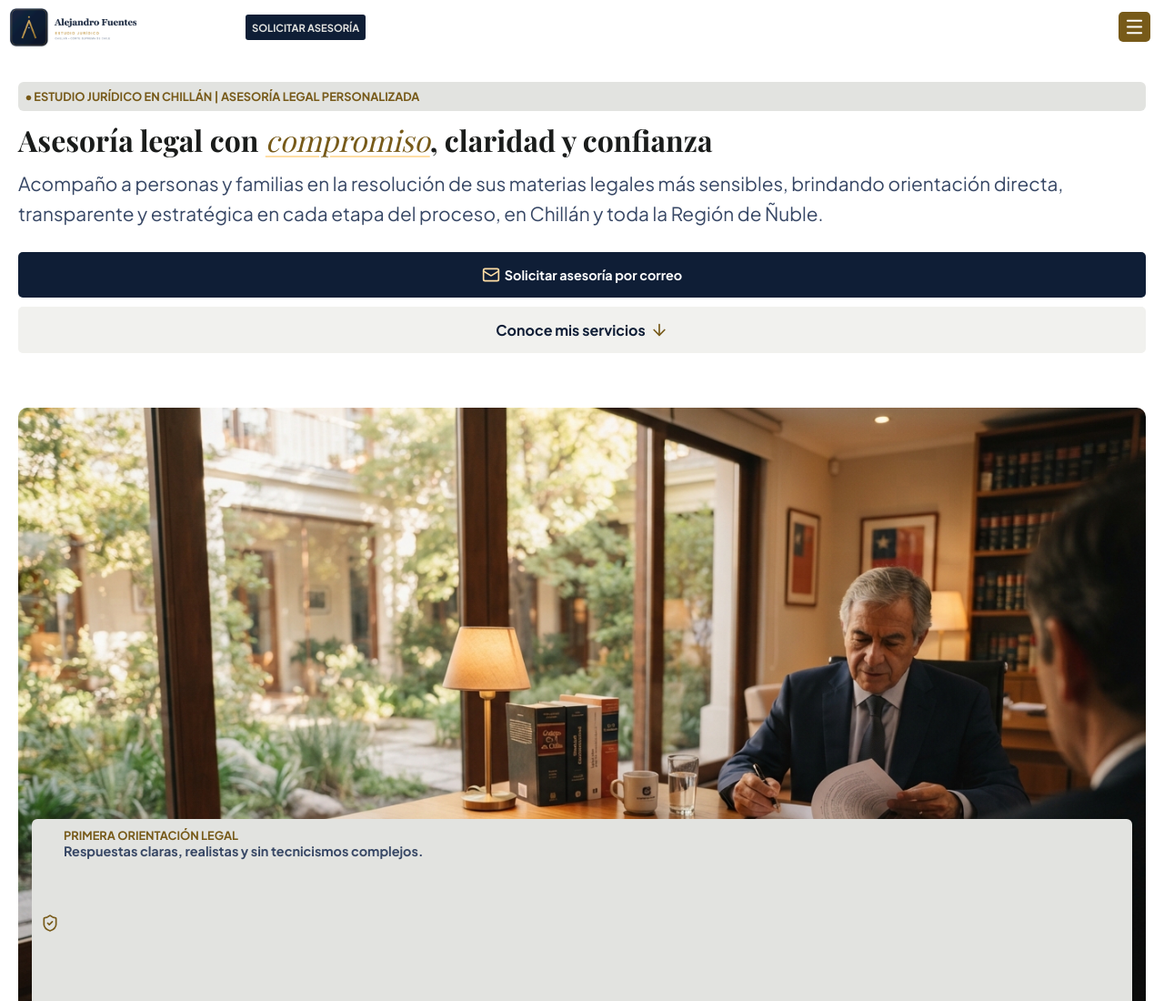
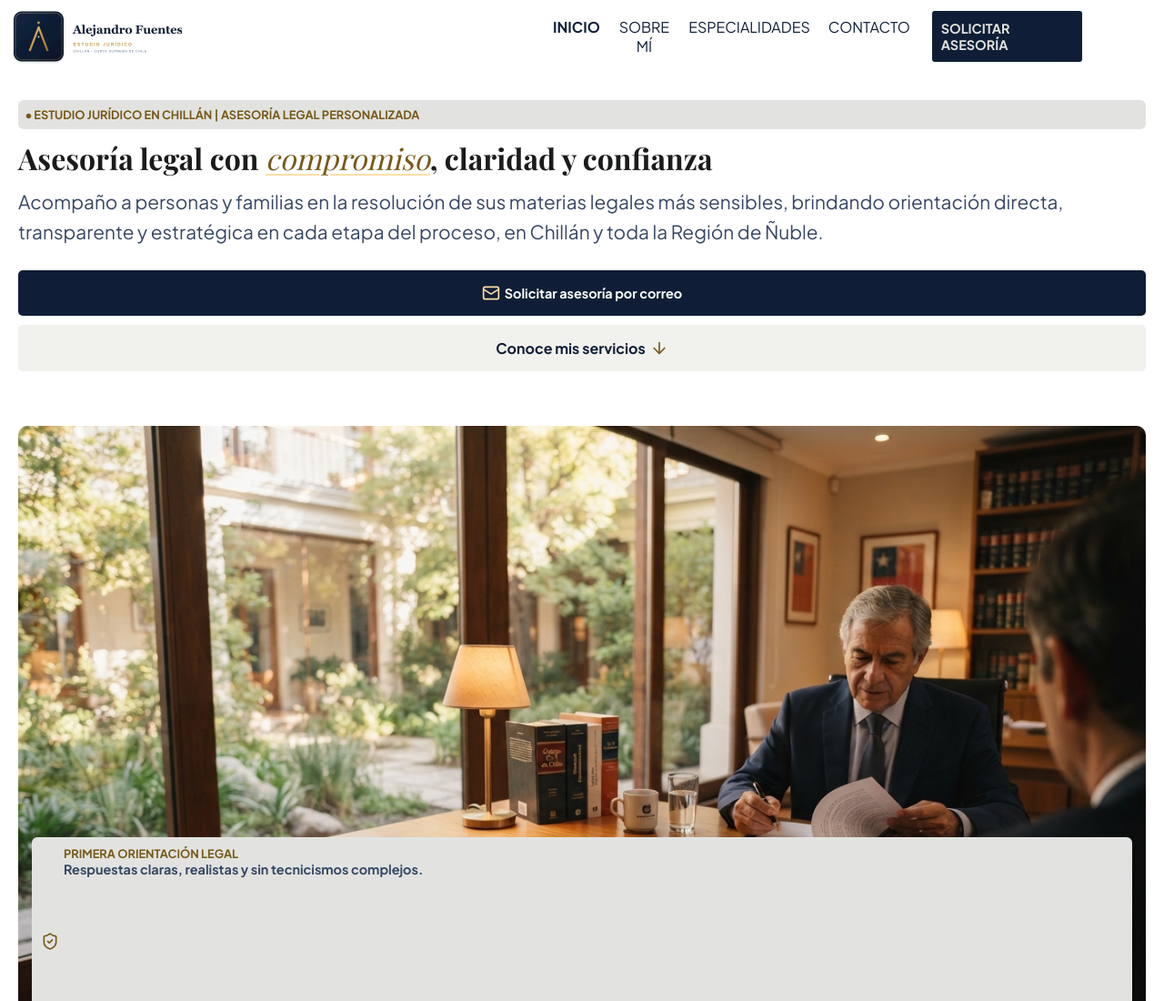
Before and after one commit to PauletteM06/demo-estudio-juridico, a website built with Vite: page index.html in a window 1280 px wide. Shown: the top 1100 px of the page at 91% size. Built offline with nearby package versions, Linux system fonts and the light colour scheme; a web font is replaced by a local one.

Commit message:
Termina estilos desktop para el Header

```diff
--- a/sass/layout/_header.scss
+++ b/sass/layout/_header.scss
@@ -7,8 +7,17 @@ header{
     gap: 120px;
     margin-bottom: 10px;
 
+    @media (min-width: 1024px) {
+        gap: 24px;
+        justify-content: space-between;
+    }
+
     img{
         width: 150px;
+
+        @media (min-width: 1024px) {
+            width: 200px;
+        }
     }
 
     .btn-hamburguer{
@@ -30,6 +39,10 @@ header{
 
         &:hover{
             opacity: .8;
+        }
+
+        @media (min-width: 1024px) {
+            display: none;
         }
     }
 
@@ -61,6 +74,37 @@ header{
             }
         }
 
+        @media (min-width: 1024px) {
+            display: flex;
+            position: static;
+            background-color: v.$neutral;
+            height: auto;
+            padding: 0;
+            opacity: 1;
+            text-transform: uppercase;
+            margin-left: 30%;
+
+            ul{
+                margin-top: 0;
+                text-align: center;
+                display: flex;
+                flex-direction: row;
+            }
+
+            ul > li:first-child{
+                font-weight: bold;
+            }
+
+            ul > li > a{
+                color: v.$primary-color;
+
+
+                &:hover{
+                    color: v.$bg-btns;
+                }
+            }
+        }
+
     }
 
     .active{
@@ -85,6 +129,16 @@ header{
             background-color: v.$bg-btns;
         }
 
+        @media(min-width: 1024px){
+            padding: 10px;
+            margin-right: 90px;
+
+            a{
+                font-size: .9rem;
+            }
+
+        }
+
     }
 
 
```
